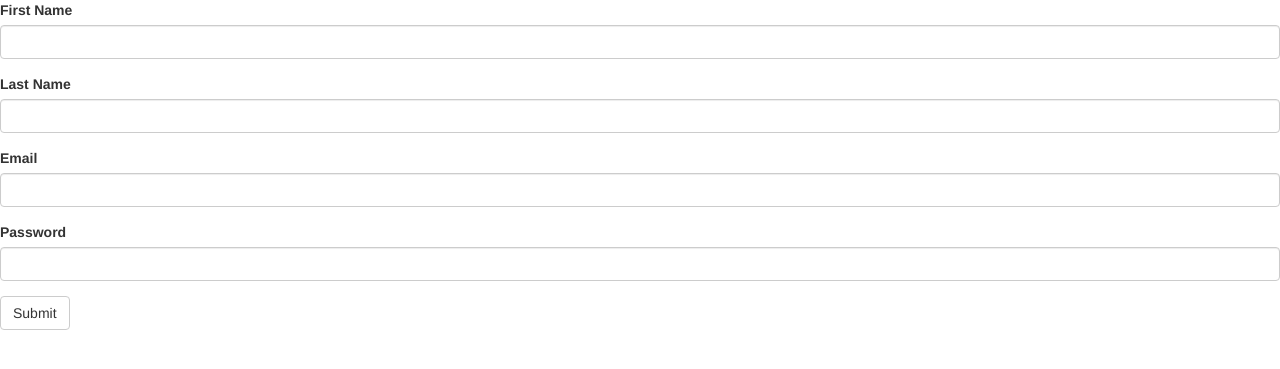
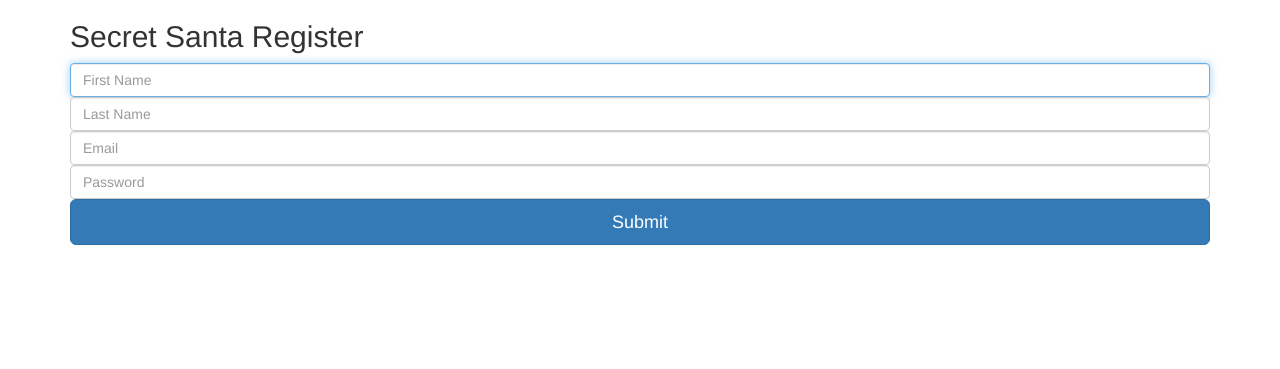
Before and after one commit to eyesontheside/Secret-Santa, a Flask app: page /register/ in a window 1280 px wide. Shown: the top 369 px of the page. Run offline with Flask 2, Linux system fonts and the light colour scheme; some libraries are stand-ins or nearby versions.

Commit message:
Logic for registration completed and register.html completed

```diff
--- a/app.py
+++ b/app.py
@@ -28,7 +28,7 @@ class Santa(db.Model):
 
 @app.route('/')
 def hello_world():
-    return render_template(url_for('login'))
+    return redirect(url_for('login'))
 
 @app.route('/home')
 def home():
@@ -58,7 +58,7 @@ def register():
         db.session.add(new_user)
         db.session.commit()
         flash('You have been registered!')
-        return render_template(url_for('login'))
+        return redirect(url_for('login'))
 
     return render_template('register.html', form=form)
 
--- a/templates/register.html
+++ b/templates/register.html
@@ -1,6 +1,31 @@
 {% extends "bootstrap/base.html" %}
 {% import "bootstrap/wtf.html" as wtf %}
 
+{% block title %}Secret Santa Register{% endblock %}
+
+{% block styles %}
+{{super()}}
+<link rel="stylesheet" href="{{url_for('.static', filename='login.css')}}">
+{% endblock %}
+
 {% block body %}
-{{ wtf.quick_form(form) }}
+
+<div class="container">
+
+<form class="form-signin" action="{{ url_for('register') }}" method="post">
+    <h2 class="form-signin-heading">Secret Santa Register</h2>
+    {{ form.hidden_tag() }}
+    {{ form.first_name.label(**{'class': 'sr-only'}) }}
+    {{ form.first_name(**{'class': 'form-control', 'placeholder': 'First Name', 'autofocus': True}) }}
+    {{ form.last_name.label(**{'class': 'sr-only'}) }}
+    {{ form.last_name(**{'class': 'form-control', 'placeholder': 'Last Name'}) }}
+    {{ form.email.label(**{'class': 'sr-only'}) }}
+    {{ form.email(**{'class': 'form-control', 'placeholder': 'Email'}) }}
+    {{ form.password.label(**{'class': 'sr-only'}) }}
+    {{ form.password(**{'class': 'form-control', 'placeholder': 'Password'}) }}
+    {{ form.submit(**{'class': 'btn btn-lg btn-primary btn-block'}) }}
+</form>
+
+</div>
+
 {% endblock %}
```
